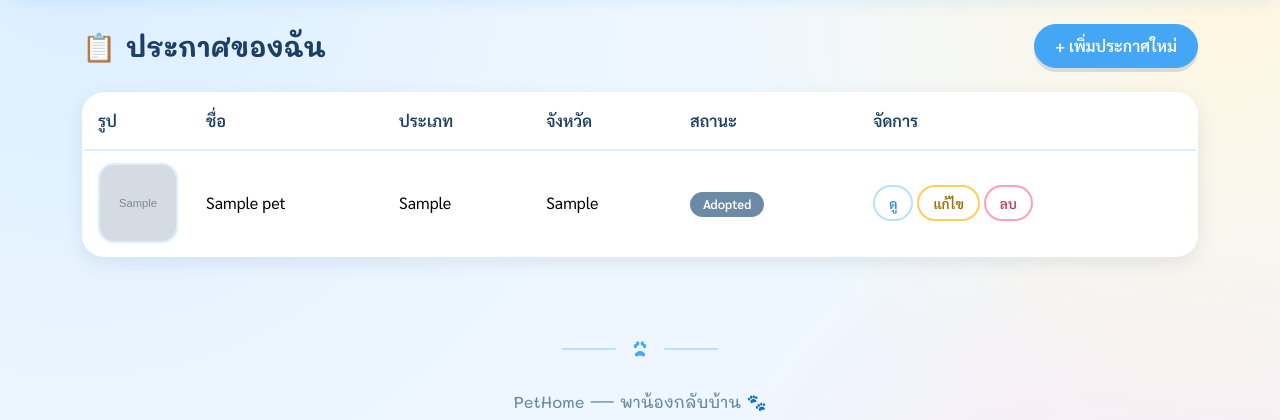
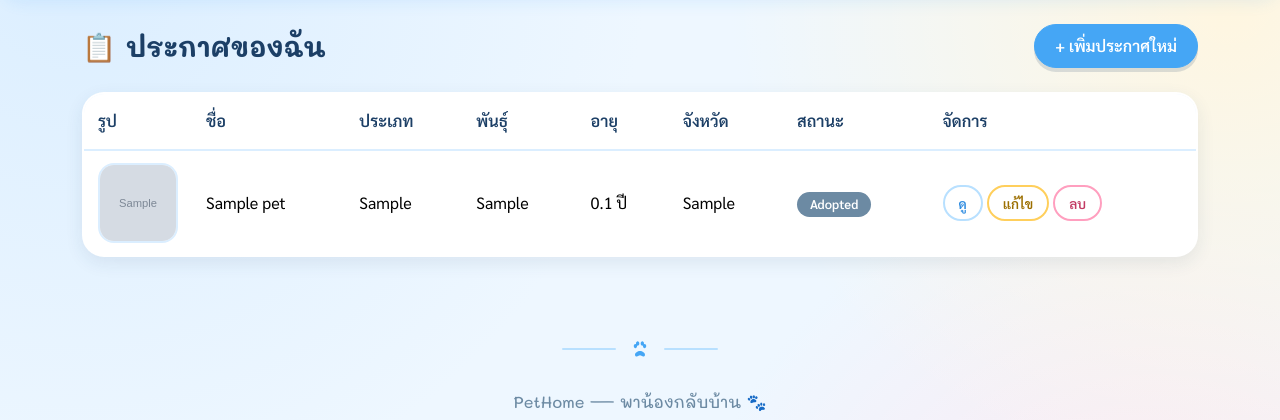
Before and after one commit to Hihellxc/Project-PetHome, a Flask app: page /my_pets in a window 1280 px wide. Shown: the part 80-500 px from the top of the page. Run offline with Flask 3, Linux system fonts and the light colour scheme; the visitor is signed in with stand-in values (Sample User, id 1); tables that the repository leaves empty or names only in its code hold one stand-in row (values such as "Sample post"); grey boxes marked "Sample" are stand-in pictures; some libraries are stand-ins or nearby versions.

Commit message:
Add breed and age fields to pet listings in home and my pets templates

```diff
--- a/frontend/templates/home.html
+++ b/frontend/templates/home.html
@@ -111,6 +111,8 @@
         <h5 class="card-title mb-2">{{ pet.name }}</h5>
         <div class="mb-3">
           <span class="pet-tag">{{ '🐶' if pet.type == 'หมา' else '🐱' }} {{ pet.type }}</span>
+          <span class="pet-tag">พันธุ์: {{ pet.breed or 'ไม่ระบุ' }}</span>
+          <span class="pet-tag">อายุ: {{ pet.age|default(0, true) }} ปี</span>
           <span class="pet-tag">📍 {{ pet.province }}</span>
         </div>
         <a href="{{ url_for('pet_detail', pet_id=pet.pet_id) }}"
--- a/frontend/templates/my_pets.html
+++ b/frontend/templates/my_pets.html
@@ -13,6 +13,8 @@
       <th>รูป</th>
       <th>ชื่อ</th>
       <th>ประเภท</th>
+      <th>พันธุ์</th>
+      <th>อายุ</th>
       <th>จังหวัด</th>
       <th>สถานะ</th>
       <th>จัดการ</th>
@@ -30,6 +32,8 @@
       </td>
       <td>{{ pet.name }}</td>
       <td>{{ pet.type }}</td>
+      <td>{{ pet.breed or 'ไม่ระบุ' }}</td>
+      <td>{{ pet.age|default(0, true) }} ปี</td>
       <td>{{ pet.province }}</td>
       <td>
         {% if pet.status == 'available' %}
@@ -50,7 +54,7 @@
     </tr>
     {% else %}
     <tr>
-      <td colspan="6" class="p-0">
+      <td colspan="8" class="p-0">
         <div class="empty-state">
           <svg viewBox="0 0 24 24" fill="none" stroke="currentColor" stroke-width="1.5">
             <path d="M12 3l7 4v5c0 5-3 8-7 9-4-1-7-4-7-9V7l7-4z"/>
```
